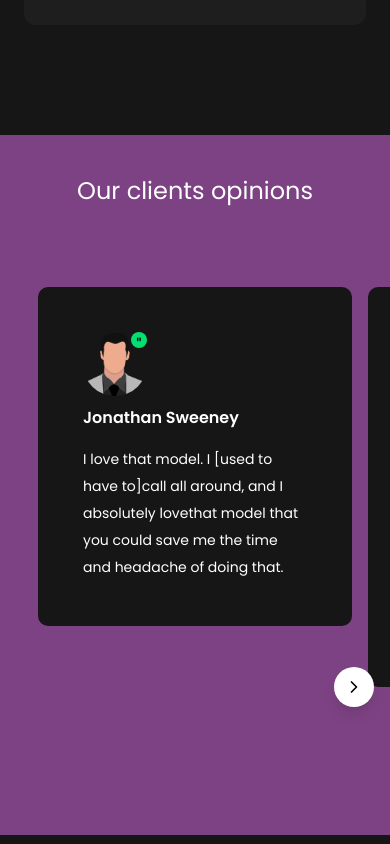
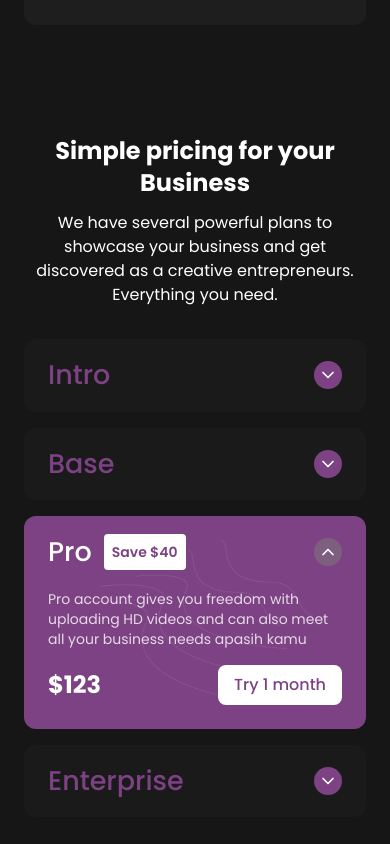
Before and after one commit to Mhamad-Raad/Naas-Project, a Next.js app: page / in a window 390 px wide. Shown: the part 4660-5504 px from the top of the page. Built offline with nearby package versions, Linux system fonts and the light colour scheme.

Commit message:
add responsiveness to Pricess Section

```diff
--- a/src/Components/Sections/Prices.js
+++ b/src/Components/Sections/Prices.js
@@ -2,12 +2,12 @@ import PriceListing from '../UI/PricingListing';
 
 const Pricing = () => {
   return (
-    <section className='px-22 flex gap-8'>
-      <div className='w-[723px] flex flex-col gap-3'>
-        <h2 className='w-[591px] text-[67px] text-white font-bold'>
+    <section className='px-6 md:px-22 flex flex-col md:flex-row gap-8'>
+      <div className='md:w-[723px] flex flex-col gap-3'>
+        <h2 className='md:w-[591px] text-center md:text-left text-2xl md:text-[67px] text-white font-bold'>
           Simple pricing for your Business
         </h2>
-        <p className='text-lg text-white opacity-[68]'>
+        <p className='text-md md:text-lg text-center md:text-left text-white opacity-[68]'>
           We have several powerful plans to showcase your business and get
           discovered as a creative entrepreneurs. Everything you need.
         </p>
--- a/src/Components/UI/PriceItem.js
+++ b/src/Components/UI/PriceItem.js
@@ -20,7 +20,7 @@ const PriceItem = ({
     <button
       type='button'
       onClick={onClick}
-      className={`w-[480px] rounded-xl overflow-hidden relative transition-all duration-300 ${
+      className={`md:w-[480px] rounded-xl overflow-hidden relative transition-all duration-300 ${
         active ? 'bg-primary text-white' : 'bg-[#1a1a1a] text-primary'
       }`}
     >
--- a/src/pages/index.js
+++ b/src/pages/index.js
@@ -16,7 +16,7 @@ export default function Home() {
       <Services />
       <Philosophy />
       {/* <News /> */}
-      {/* <Pricing /> */}
+      <Pricing />
       <Clients />
     </main>
   );
```
